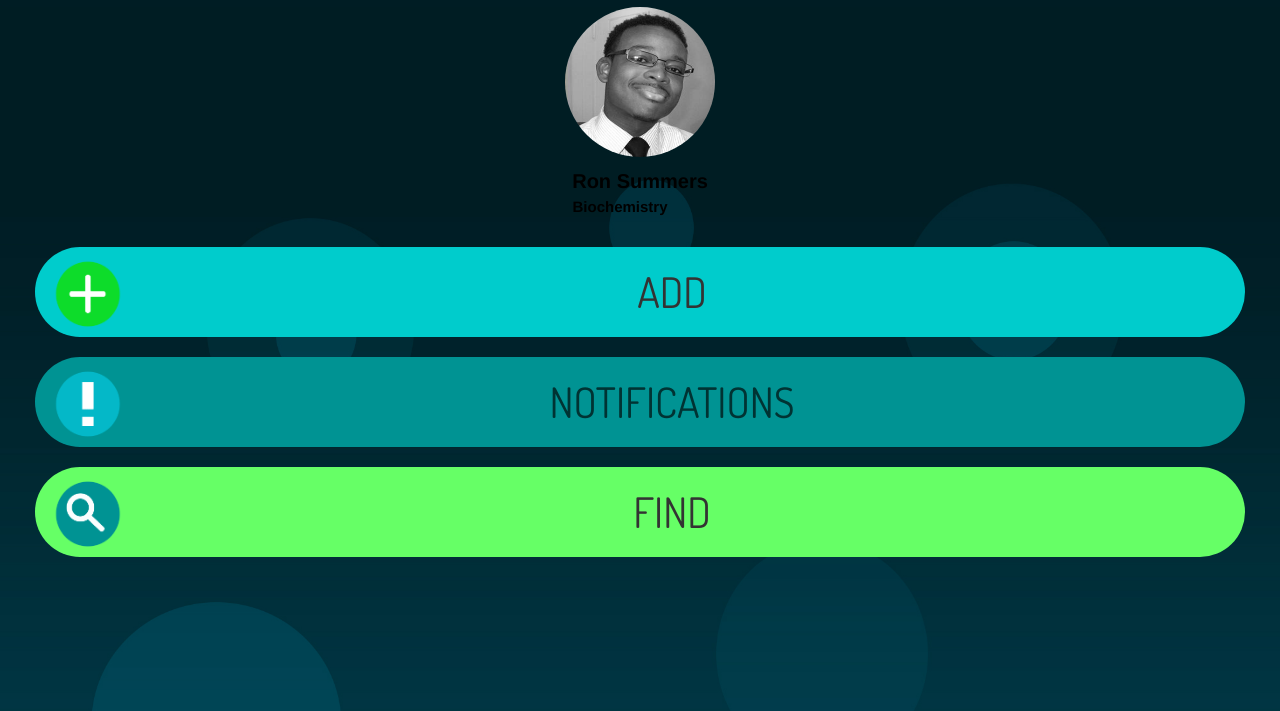
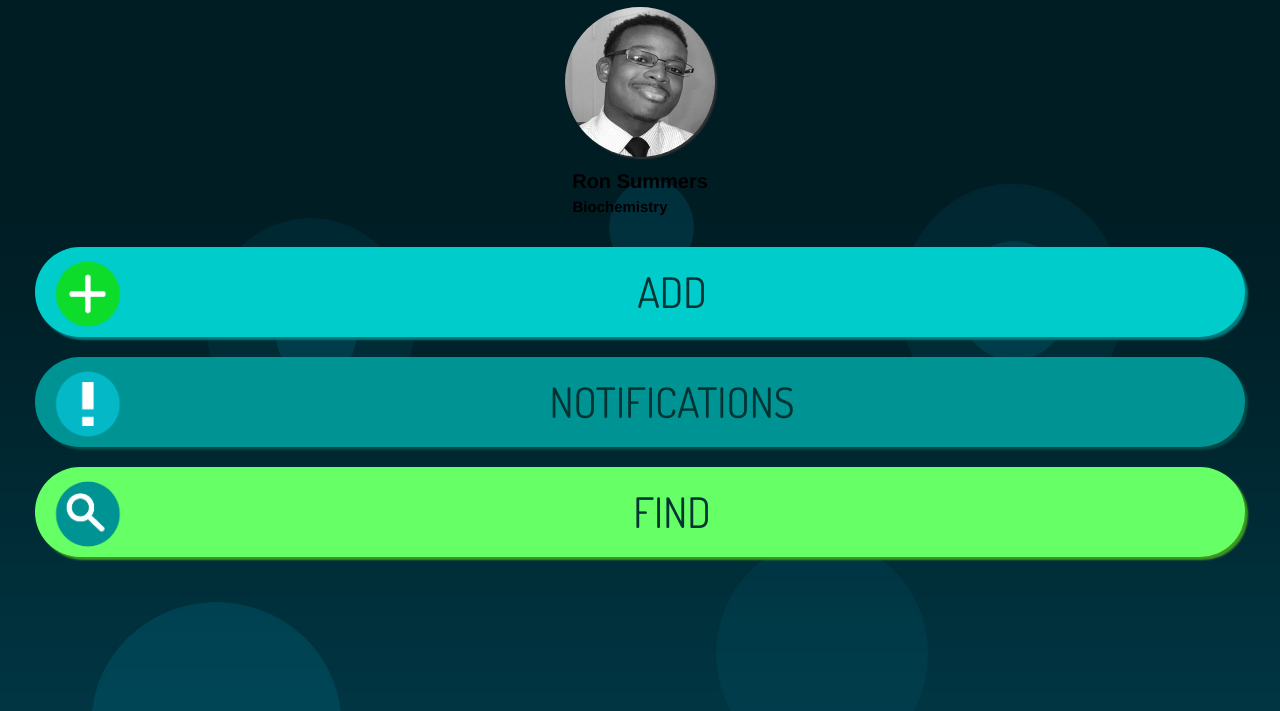
Before and after one commit to JohanF26/neurontrial, a plain HTML site: page index.html in a window 1280 px wide. Shown: the part 83-794 px from the top of the page. Drawn offline with Linux system fonts and the light colour scheme.

Commit message:
shadow to the buttons

```diff
--- a/css/main.css
+++ b/css/main.css
@@ -1,3 +1,11 @@
+a {
+	text-decoration: none;
+}
+
+a:hover {
+	text-decoration: none;
+}
+
 header {
 	background: #001D24;
 	border-bottom: solid 5px #001D24;
@@ -22,6 +30,7 @@ header {
 	border-radius: 100%;
 	clear:both;
 	margin: 10px;
+	box-shadow: 2px 2px 2px #333;
 }
 
 #profile-pic img {
@@ -48,7 +57,7 @@ header {
 	text-align: center;
 }
 
-.nav p {
+.nav a p {
 	margin: 20px;
 	padding-right: 20px;
 	padding-left: 20px;
@@ -62,6 +71,7 @@ header {
 	background: #009393;
 	color: #003333;
 	font-size: 2em;
+	box-shadow: 3px 3px 2px #004A4A;
 }
 
 .major {
@@ -80,12 +90,16 @@ header {
 
 #find {
 	background: #66FF66;
+	color: #003333;
 	font-size: 2em;
+	box-shadow: 3px 3px 2px #3D991F
 }
 
 #add {
 	background: #00CCCC;
+	color: #003333;
 	font-size: 2em;
+	box-shadow: 3px 3px 2px #007A7A
 }
 
 /*.nav p img {
@@ -113,3 +127,15 @@ header {
 	float: left;
 	margin: -10px;
 }
+
+.nav a:active #add {
+	 background: #007A7A;
+}
+
+.nav a:active #notifications {
+	background: #004A4A;
+}
+
+.nav a:active #find {
+	background: #3D991F;
+}
--- a/index.html
+++ b/index.html
@@ -39,9 +39,9 @@
 
 		 		<div class="col-xs-12">
 
-		 		<p id="add"><img src="img/add.png" height="75px" width="75px">ADD</p>
-			 	<p id="notifications"><img src="img/notifications.png" height="65px" width= "65px">NOTIFICATIONS</p>
-			 	<p id="find"><img src="img/search.png" height="75px" width="75px"> FIND</p>
+		 		<a href=""><p id="add"><img src="img/add.png" height="75px" width="75px">ADD</p></a>
+			 	<a href=""><p id="notifications"><img src="img/notifications.png" height="65px" width= "65px">NOTIFICATIONS</p></a>
+			 	<a href=""><p id="find"><img src="img/search.png" height="75px" width="75px"> FIND</p></a>
 
 			 	</div>
 		 	</div>
```
